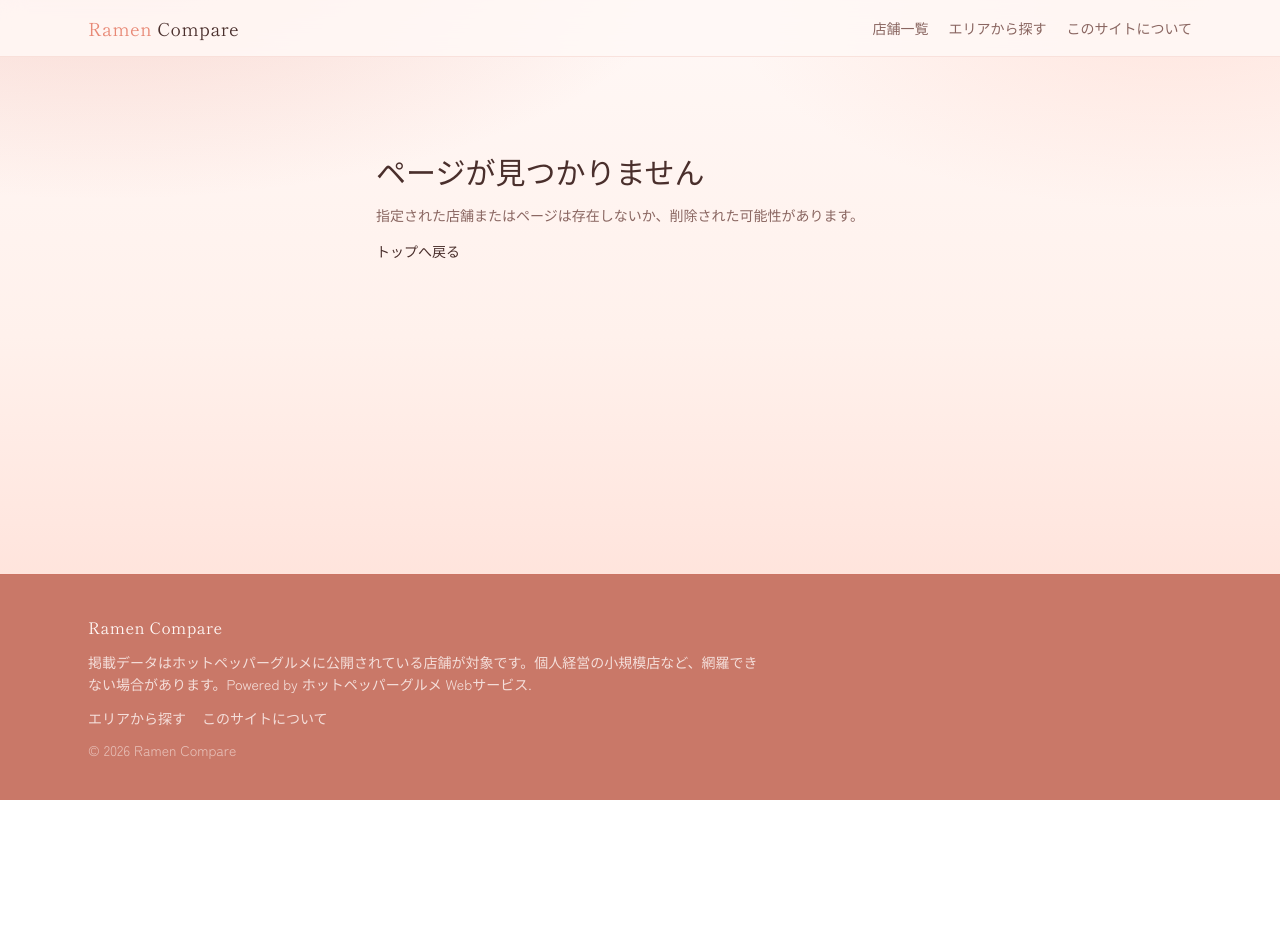
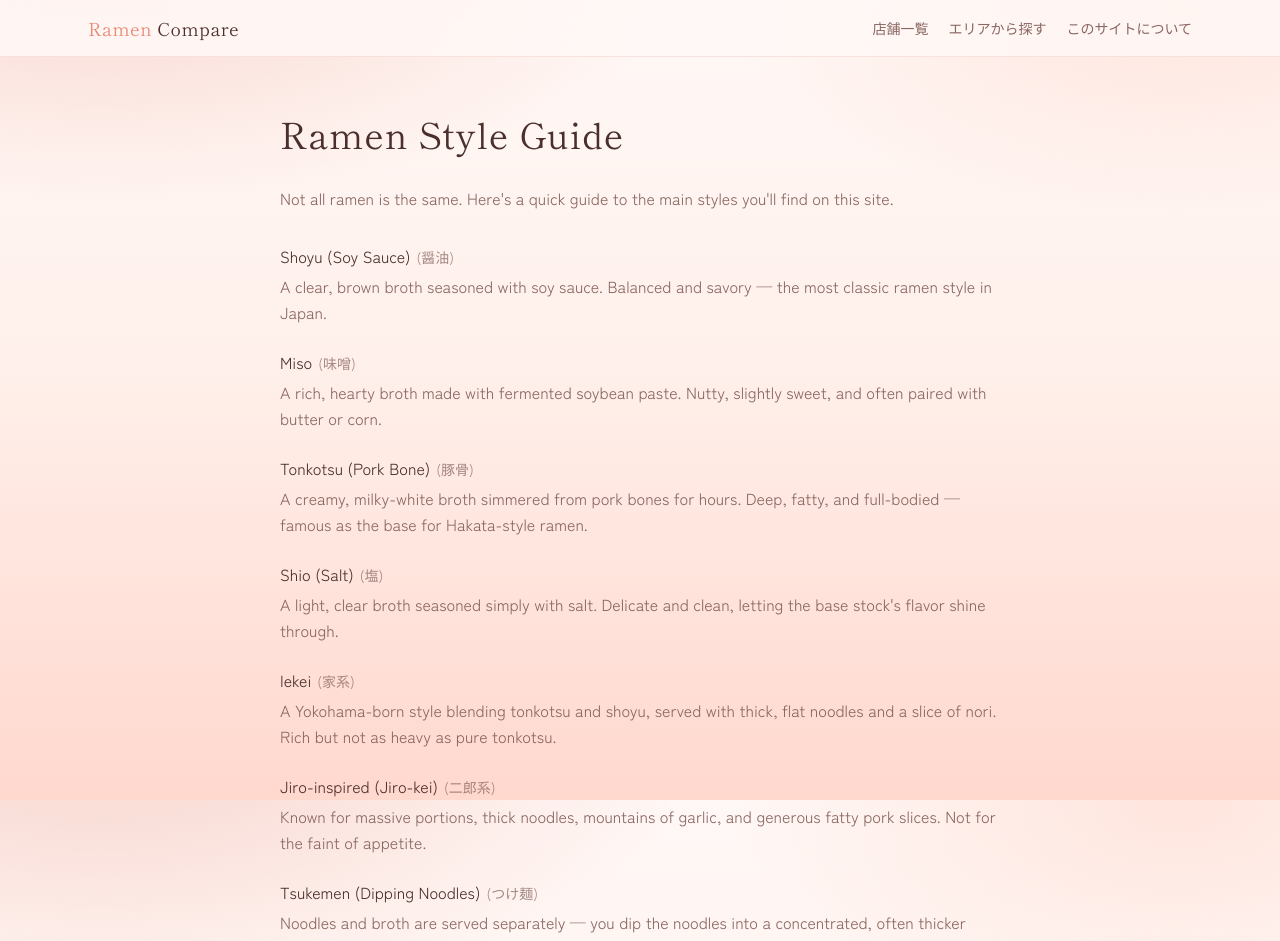
Before and after one commit to SakatwunMoss/ramenShopComp, a Next.js app: page /guide/ramen-styles in a window 1280 px wide. Before the commit this address had no page. Shown: the top 941 px of the page. Before the commit the page ends 800 px from the top, so only its background shows below. Built offline with nearby package versions, Linux system fonts and the light colour scheme; no server answers.

Commit message:
main a static page soup explained added

```diff
--- /dev/null
+++ b/src/app/guide/ramen-styles/page.tsx
@@ -0,0 +1,111 @@
+import type { Metadata } from "next";
+import { buildPageMetadata } from "@/lib/seo";
+import { RAMEN_STYLES, type RamenStyleId } from "@/lib/types";
+
+export const metadata: Metadata = buildPageMetadata({
+  title: "Ramen Style Guide | Types of Ramen Explained",
+  description:
+    "A quick guide to shoyu, miso, tonkotsu, shio, iekei, Jiro-inspired, tsukemen, tantanmen, and abura soba — the main ramen styles you'll find on Ramen Compare.",
+  path: "/guide/ramen-styles",
+  absoluteTitle: true,
+});
+
+const STYLE_LABELS = Object.fromEntries(
+  RAMEN_STYLES.map((s) => [s.id, s.label]),
+) as Record<RamenStyleId, string>;
+
+const STYLES = [
+  {
+    styleId: "shoyu" as const,
+    name: "Shoyu (Soy Sauce)",
+    description:
+      "A clear, brown broth seasoned with soy sauce. Balanced and savory — the most classic ramen style in Japan.",
+  },
+  {
+    styleId: "miso" as const,
+    name: "Miso",
+    description:
+      "A rich, hearty broth made with fermented soybean paste. Nutty, slightly sweet, and often paired with butter or corn.",
+  },
+  {
+    styleId: "tonkotsu" as const,
+    name: "Tonkotsu (Pork Bone)",
+    description:
+      "A creamy, milky-white broth simmered from pork bones for hours. Deep, fatty, and full-bodied — famous as the base for Hakata-style ramen.",
+  },
+  {
+    styleId: "shio" as const,
+    name: "Shio (Salt)",
+    description:
+      "A light, clear broth seasoned simply with salt. Delicate and clean, letting the base stock's flavor shine through.",
+  },
+  {
+    styleId: "iekei" as const,
+    name: "Iekei",
+    description:
+      "A Yokohama-born style blending tonkotsu and shoyu, served with thick, flat noodles and a slice of nori. Rich but not as heavy as pure tonkotsu.",
+  },
+  {
+    styleId: "jiro" as const,
+    name: "Jiro-inspired (Jiro-kei)",
+    description:
+      "Known for massive portions, thick noodles, mountains of garlic, and generous fatty pork slices. Not for the faint of appetite.",
+  },
+  {
+    styleId: "tsukemen" as const,
+    name: "Tsukemen (Dipping Noodles)",
+    description:
+      "Noodles and broth are served separately — you dip the noodles into a concentrated, often thicker sauce before eating.",
+  },
+  {
+    name: "Tantanmen",
+    description:
+      "A spicy, sesame-based ramen with roots in Sichuan cuisine. Often features ground pork and a numbing chili kick.",
+  },
+  {
+    name: "Abura Soba (Oil Noodles)",
+    description:
+      'A "brothless" ramen tossed in seasoned oil and sauce instead of served in soup. Rich and noodle-forward.',
+  },
+] as const;
+
+export default function RamenStylesGuidePage() {
+  return (
+    <div className="mx-auto max-w-3xl px-4 py-14 sm:px-6">
+      <h1 className="font-[family-name:var(--font-display)] text-3xl tracking-wide sm:text-4xl">
+        Ramen Style Guide
+      </h1>
+
+      <div
+        lang="en"
+        className="mt-8 space-y-8 text-sm leading-relaxed text-ink-muted sm:text-base"
+      >
+        <p>
+          Not all ramen is the same. Here&apos;s a quick guide to the main
+          styles you&apos;ll find on this site.
+        </p>
+
+        <div className="space-y-6">
+          {STYLES.map((style) => {
+            const labelJa =
+              "styleId" in style ? STYLE_LABELS[style.styleId] : undefined;
+
+            return (
+              <section key={style.name}>
+                <h2 className="font-medium text-ink">
+                  {style.name}
+                  {labelJa ? (
+                    <span className="ml-1.5 text-sm font-normal text-ink-muted/75">
+                      ({labelJa})
+                    </span>
+                  ) : null}
+                </h2>
+                <p className="mt-1">{style.description}</p>
+              </section>
+            );
+          })}
+        </div>
+      </div>
+    </div>
+  );
+}
--- a/src/app/sitemap.ts
+++ b/src/app/sitemap.ts
@@ -27,6 +27,12 @@ export default async function sitemap(): Promise<MetadataRoute.Sitemap> {
       changeFrequency: "monthly",
       priority: 0.4,
     },
+    {
+      url: `${base}/guide/ramen-styles`,
+      lastModified: now,
+      changeFrequency: "monthly",
+      priority: 0.5,
+    },
     ...areas.map((area) => ({
       url: `${base}${area.path}`,
       lastModified: area.updatedAt ? new Date(area.updatedAt) : now,
--- a/src/components/ShopFilters.tsx
+++ b/src/components/ShopFilters.tsx
@@ -51,8 +51,16 @@ export function ShopFilters({
           </select>
         </label>
 
-        <label className="flex min-w-[140px] flex-1 flex-col gap-1 text-xs tracking-wider text-ink-muted uppercase">
-          系統
+        <div className="flex min-w-[140px] flex-1 flex-col gap-1">
+          <div className="flex items-baseline justify-between gap-2 text-xs tracking-wider text-ink-muted uppercase">
+            <span>系統</span>
+            <Link
+              href="/guide/ramen-styles"
+              className="normal-case tracking-normal text-[11px] text-lacquer underline-offset-2 hover:underline"
+            >
+              What do these styles mean?
+            </Link>
+          </div>
           <select
             name="style"
             defaultValue={currentStyle ?? ""}
@@ -65,7 +73,7 @@ export function ShopFilters({
               </option>
             ))}
           </select>
-        </label>
+        </div>
 
         <label className="flex min-w-[160px] flex-1 flex-col gap-1 text-xs tracking-wider text-ink-muted uppercase">
           対象
--- a/src/components/SiteFooter.tsx
+++ b/src/components/SiteFooter.tsx
@@ -32,6 +32,12 @@ export function SiteFooter() {
           >
             このサイトについて
           </Link>
+          <Link
+            href="/guide/ramen-styles"
+            className="underline decoration-steam/40 underline-offset-2 hover:decoration-steam"
+          >
+            Ramen style guide
+          </Link>
         </p>
         <p className="text-steam/55">© {new Date().getFullYear()} Ramen Compare</p>
       </div>
```
